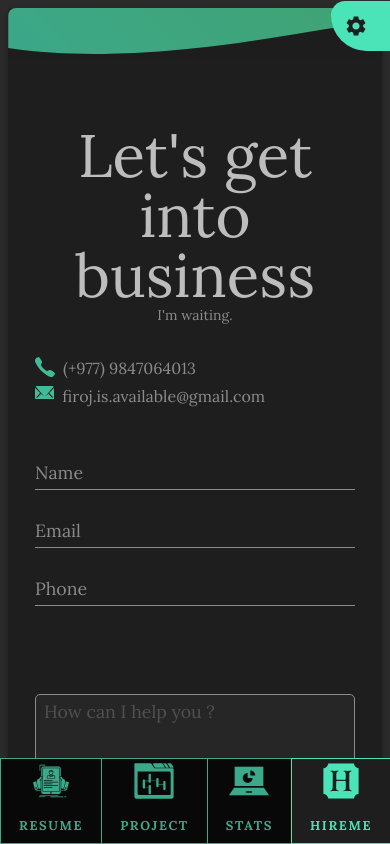
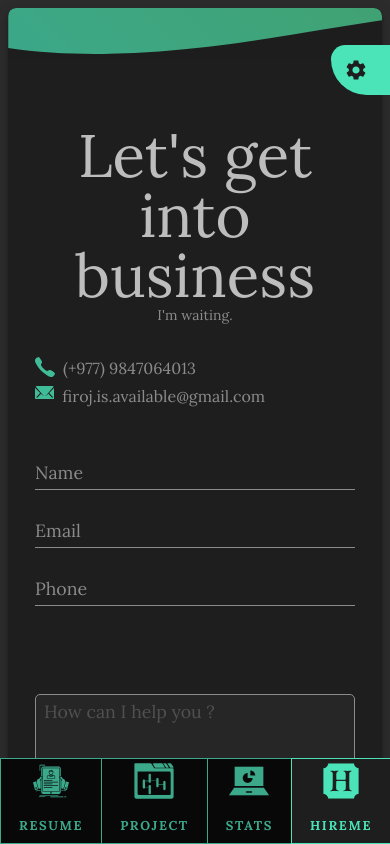
Before and after one commit to fir0j/MyPresenceInInternet, a React (Create React App) app: page /hireme in a window 390 px wide. Built offline with nearby package versions, Linux system fonts and the light colour scheme.

Commit message:
fixed svg border overflow bug

```diff
--- a/src/App.js
+++ b/src/App.js
@@ -79,9 +79,6 @@ function App() {
             maxWidth: "100vw",
             maxHeight: "100vh",
             backgroundColor: myTheme.palette.common.backgroundColor,
-            // background:
-            //   "linear-gradient(to bottom, #323232 0%, #3F3F3F 40%, #1C1C1C 150%), linear-gradient(to top, rgba(255,255,255,0.40) 0%, rgba(0,0,0,0.25) 200%)",
-            // backgroundBlendMode: "multiply",
             flexWrap: "nowrap",
           }}
         >
--- a/src/components/PageContainer.component.js
+++ b/src/components/PageContainer.component.js
@@ -14,12 +14,15 @@ const useStyles = makeStyles((theme) => ({
   },
   pageWrapper: {
     maxWidth: theme.spacing(170),
+    paddingBottom: theme.spacing(7),
+    [theme.breakpoints.down("sm")]: {
+      paddingBottom: theme.spacing(20),
+    },
   },
 }));
 
 const PageContainer = (props) => {
   const classes = useStyles();
-  const theme = useTheme();
   const AnimatedGrid = animated(Grid);
   const slideUp = useSpring({
     from: {
@@ -41,7 +44,7 @@ const PageContainer = (props) => {
       container
       justify="center"
       className={classes.PageContainer}
-      sm={10}
+      sm={12}
       md={10}
       lg={10}
       xl={10}
--- a/src/components/SettingPanel.component.js
+++ b/src/components/SettingPanel.component.js
@@ -22,13 +22,10 @@ const useStyles = makeStyles((theme) => ({
       top: theme.spacing(20),
     },
     [theme.breakpoints.down("md")]: {
-      top: theme.spacing(18),
-    },
-    [theme.breakpoints.down("md")]: {
       top: theme.spacing(31),
     },
-    [theme.breakpoints.down("xs")]: {
-      top: 1,
+    [theme.breakpoints.down("sm")]: {
+      top: 45,
     },
   },
 
--- a/src/components/ShapeDivider.component.js
+++ b/src/components/ShapeDivider.component.js
@@ -12,6 +12,9 @@ function HeaderWave({ marginLeft, marginRight }) {
     <Grid
       item
       style={{
+        // position: "absolute",
+        // top: 0,
+        // width: "100%",
         position: "relative",
         overflow: "hidden",
         lineHeight: 5,
@@ -57,6 +60,9 @@ function FooterWave({ marginLeft, marginRight }) {
     <Grid
       item
       style={{
+        // position: "absolute",
+        // bottom: 0,
+        // width: "100%",
         position: "relative",
         lineHeight: 0,
         transform: "rotateZ(180deg)",
--- a/src/pages/hireme.jsx
+++ b/src/pages/hireme.jsx
@@ -29,14 +29,7 @@ const useStyles = makeStyles((theme) => ({
     width: "100%",
     height: "auto",
     backgroundColor: theme.palette.primary.main,
-
-    paddingLeft: theme.spacing(2),
-    paddingRight: theme.spacing(2),
-    marginBottom: theme.spacing(1),
-    [theme.breakpoints.down("xs")]: {
-      marginBottom: theme.spacing(20),
-    },
-    // marginBottom: theme.spacing(matchesXS ? 20 : 10),
+    borderRadius: theme.spacing(1),
     zIndex: 0,
   },
 
@@ -541,13 +534,25 @@ export default function HireMe() {
 
   return (
     <PageContainer>
-      <Paper elevation={5} className={classes.paper}>
-        <HeaderWave
-          marginLeft={-theme.spacing(2)}
-          marginRight={-theme.spacing(2)}
-        />
+      <Paper
+        elevation={5}
+        className={classes.paper}
+        style={{
+          // placing here for high specificity
+          overflow: "hidden",
+        }}
+      >
+        <HeaderWave />
 
-        <Grid container justify="flex-start" direction="row">
+        <Grid
+          container
+          justify="flex-start"
+          direction="row"
+          style={{
+            paddingLeft: theme.spacing(2),
+            paddingRight: theme.spacing(2),
+          }}
+        >
           <Grid
             item
             container
@@ -600,10 +605,7 @@ export default function HireMe() {
           {dialog}
           {/* {snackbar} */}
         </Grid>
-        <FooterWave
-          marginLeft={-theme.spacing(2)}
-          marginRight={-theme.spacing(2)}
-        />
+        <FooterWave />
       </Paper>
     </PageContainer>
   );
--- a/src/pages/project.jsx
+++ b/src/pages/project.jsx
@@ -536,7 +536,6 @@ export default function Project() {
           position: "relative",
           overflow: "hidden",
           minHeight: theme.spacing(65),
-          // flexWrap: "nowrap",
         }}
         className={classes.cardContainer}
       >
@@ -693,7 +692,12 @@ export default function Project() {
 
     return (
       <Fragment>
-        <Grid item container justify="center">
+        <Grid
+          item
+          container
+          justify="center"
+          style={{ marginBottom: theme.spacing(4) }}
+        >
           <Grid item>
             <ButtonGroup
               color="secondary"
@@ -715,30 +719,22 @@ export default function Project() {
   return (
     <PageContainer>
       <Paper
-        elevation={5}
+        elevation={3}
         style={{
           position: "relative",
           width: "100%",
           height: "auto",
           backgroundColor: theme.palette.primary.main,
-          paddingLeft: theme.spacing(1),
-          paddingRight: theme.spacing(1),
-          marginBottom: theme.spacing(matchesXS ? 20 : 10),
           overflow: "hidden",
           zIndex: 0,
+          borderRadius: theme.spacing(1),
         }}
       >
-        <HeaderWave
-          marginLeft={-theme.spacing(1)}
-          marginRight={-theme.spacing(1)}
-        />
+        <HeaderWave />
         <SortAndFilterControls />
         <DisplayCards />
         <Pagination />
-        <FooterWave
-          marginLeft={-theme.spacing(1)}
-          marginRight={-theme.spacing(1)}
-        />
+        <FooterWave />
       </Paper>
     </PageContainer>
   );
--- a/src/pages/resume.jsx
+++ b/src/pages/resume.jsx
@@ -35,13 +35,9 @@ const useStyles = makeStyles((theme) => ({
     width: "100%",
     height: "auto",
     backgroundColor: theme.palette.primary.main,
+    borderRadius: theme.spacing(1),
     paddingLeft: theme.spacing(1),
     paddingRight: theme.spacing(1),
-    marginBottom: theme.spacing(10),
-    [theme.breakpoints.down("xs")]: {
-      marginBottom: theme.spacing(20),
-    },
-    // marginBottom: theme.spacing(matchesXS ? 20 : 10),
     zIndex: 0,
   },
 
@@ -585,6 +581,7 @@ export default function Resume() {
       className={classes.container}
       style={{
         marginBottom: theme.spacing(5),
+        // border: "1px solid blue",
       }}
     >
       {/* work section */}
@@ -801,7 +798,7 @@ export default function Resume() {
             bottom: -theme.spacing(25),
             position: matchesMD ? "relative" : "absolute",
             top: matchesMD ? 0 : -theme.spacing(9),
-            height: matchesXS ? theme.spacing(120) : theme.spacing(90),
+            height: matchesLG ? theme.spacing(120) : theme.spacing(110),
           }}
           borderWidth="3px"
         >
@@ -1272,17 +1269,6 @@ export default function Resume() {
                 }}
                 borderWidth="3px"
               >
-                {/* <Grid
-                item
-                container
-                direction="column"
-                justify="center"
-                alignItems="center"
-                style={{
-                  flexWrap: "nowrap",
-                  border: `3px solid ${theme.palette.accent.main}`,
-                }}
-              > */}
                 <Grid
                   item
                   container
@@ -1442,7 +1428,6 @@ export default function Resume() {
                     </Grid>
                   </Grid>
                 </Grid>
-                {/* </Grid> */}
               </ContainerWithGradientBorder>
             </Grid>
           </Grid>
@@ -1574,18 +1559,6 @@ export default function Resume() {
                 }}
                 borderWidth="3px"
               >
-                {/* <Grid
-                item
-                container
-                justify="center"
-                style={{
-                  position: "relative",
-                  padding: theme.spacing(1),
-                  paddingBottom: theme.spacing(5),
-                  height: "calc(105% - 72px)",
-                  border: `3px solid ${theme.palette.accent.main}`,
-                }}
-              > */}
                 <Grid
                   item
                   container
@@ -1667,7 +1640,6 @@ export default function Resume() {
                     />
                   </Grid>
                 </Grid>
-                {/* </Grid> */}
               </ContainerWithGradientBorder>
             </Grid>
           </Grid>
@@ -2098,7 +2070,11 @@ export default function Resume() {
 
   return (
     <PageContainer>
-      <Paper elevation={5} className={classes.paper}>
+      <Paper
+        elevation={5}
+        className={classes.paper}
+        style={{ overflow: "hidden" }}
+      >
         <HeaderWave
           marginLeft={-theme.spacing(1)}
           marginRight={-theme.spacing(1)}
--- a/src/pages/stats.jsx
+++ b/src/pages/stats.jsx
@@ -24,13 +24,11 @@ const useStyles = makeStyles((theme) => ({
     width: "100%",
     height: "auto",
     backgroundColor: theme.palette.primary.main,
+    borderRadius: theme.spacing(1),
 
     paddingLeft: theme.spacing(2),
     paddingRight: theme.spacing(2),
     marginBottom: theme.spacing(1),
-    [theme.breakpoints.down("xs")]: {
-      marginBottom: theme.spacing(20),
-    },
     zIndex: 0,
   },
 
@@ -502,6 +500,7 @@ export default function ShapeDivider() {
         item
         style={{
           marginTop: theme.spacing(2),
+          marginBottom: theme.spacing(4),
         }}
         container
         justify="space-between"
@@ -694,7 +693,7 @@ export default function ShapeDivider() {
             elevation={3}
             className={classes.smallPaper}
             style={{
-              height: "98%",
+              height: "100%",
               paddingBottom: theme.spacing(4.5),
               paddingTop: theme.spacing(1),
             }}
@@ -763,7 +762,11 @@ export default function ShapeDivider() {
 
   return (
     <PageContainer>
-      <Paper elevation={5} className={classes.paper}>
+      <Paper
+        elevation={5}
+        className={classes.paper}
+        style={{ overflow: "hidden" }}
+      >
         <HeaderWave
           marginLeft={-theme.spacing(2)}
           marginRight={-theme.spacing(2)}
--- a/src/utils.js
+++ b/src/utils.js
@@ -147,7 +147,7 @@ const cardData = [
     date: "2018-10-01",
     image: firoj,
     type: "frontend",
-    data: "It was task given to me for the selection for Internship.",
+    data: "It was task given to me for the selection for Internship. I tried making clone of google.com landing page.",
     technologies: ["HTML", "CSS"],
     live: "https://fir0j.github.io/Google-Homepage/",
     sourceCode: "https://github.com/fir0j/Google-Homepage",
@@ -158,7 +158,7 @@ const cardData = [
     date: "2018-10-01",
     image: firoj,
     type: "frontend",
-    data: "It was task given to me for the selection for Internship.",
+    data: "It was task given to me for the selection for Internship. I tried making clone of google search result landing page.",
     technologies: ["HTML", "CSS"],
     live: "https://fir0j.github.io/Google-Result/",
     sourceCode: "https://github.com/fir0j/Google-Result",
@@ -170,7 +170,7 @@ const cardData = [
     date: "2018-10-01",
     image: firoj,
     type: "frontend",
-    data: "It was task given to me for the selection for Internship.",
+    data: "It was task given to me for the selection for Internship. I tried making clone of facebook.com landing page.",
     technologies: ["HTML", "CSS"],
     live: "https://fir0j.github.io/Facebook-Login/",
     sourceCode: "https://github.com/fir0j/Facebook-Login",
@@ -182,7 +182,7 @@ const cardData = [
     date: "2018-10-01",
     image: firoj,
     type: "frontend",
-    data: "It helps developer to generate gradient background for their app.",
+    data: "It helps developer to generate gradient background for their app. It supports both automatic and manual mode of gradient generation.",
     technologies: ["HTML", "CSS", "JAVASCRIPT"],
     live: "https://fir0j.github.io/Background-Generator/",
     sourceCode: "https://github.com/fir0j/Background-Generator",
```
Also changed, not shown: src/components/Navigation.component.js (+28 -19 lines), src/customTheme.js (+12 -0 lines), src/pages/profile.jsx (deleted, +0 -12 lines).
